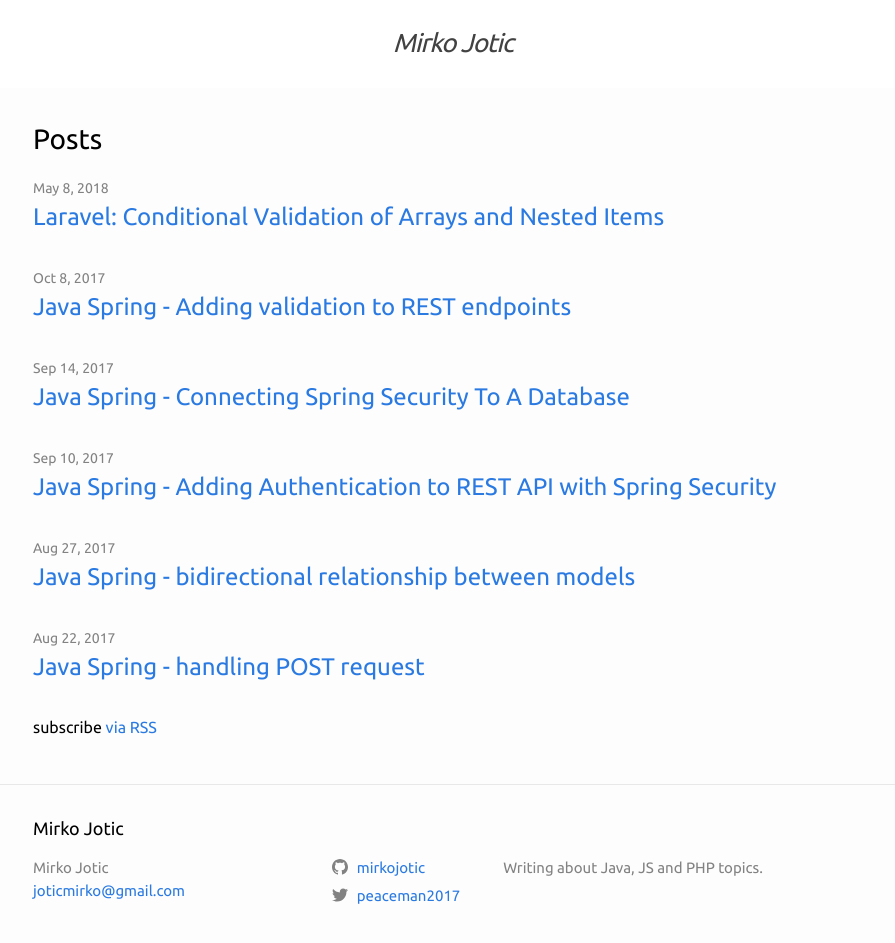
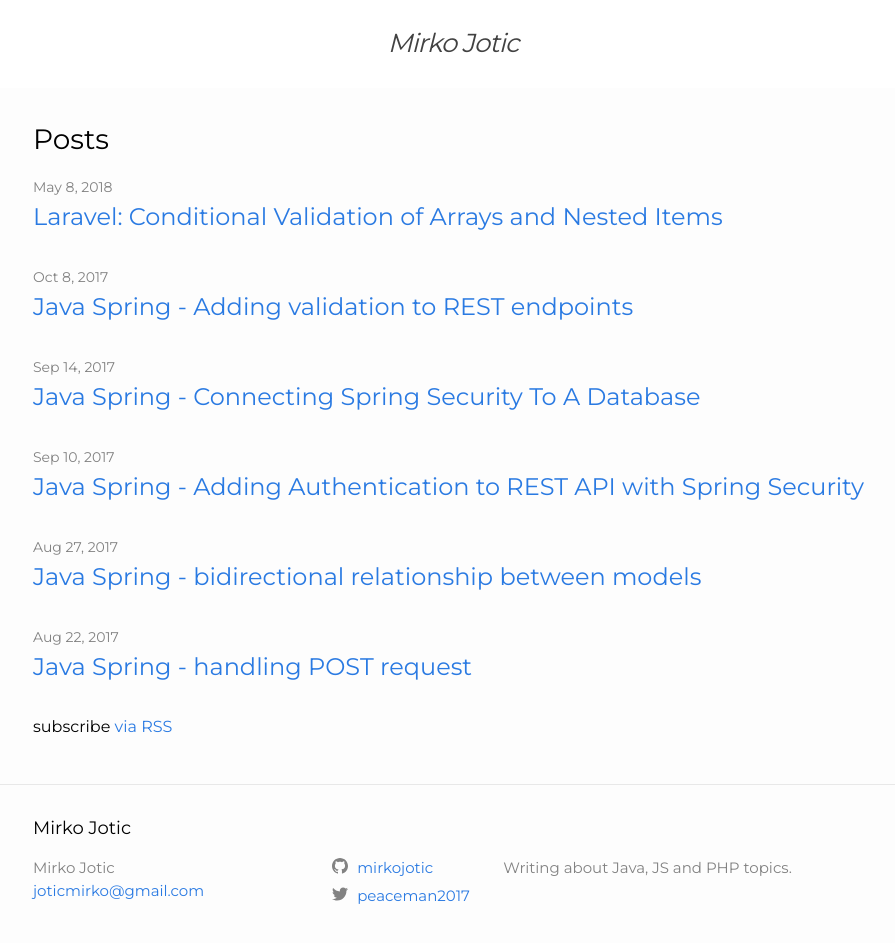
Before and after one commit to mirkojotic/mirkojotic.github.io, a Jekyll site: the page built from index.md, in a window 1280 px wide and 967 px high. Shown: the top 943 px of the window, without its empty margins (187-1082 px from the left). Built offline with Jekyll 4.4.1, drawn with Linux system fonts in a browser that asks for light colours; our own code applies the rules of GitHub Pages for plain Markdown files.

Commit message:
change the font to Montserrat

```diff
--- a/_includes/head.html
+++ b/_includes/head.html
@@ -3,7 +3,7 @@
   <meta http-equiv="X-UA-Compatible" content="IE=edge">
   <meta name="viewport" content="width=device-width, initial-scale=1">
   <link rel="stylesheet" href="{{ "/assets/main.css" | relative_url }}">
-  <link href="https://fonts.googleapis.com/css?family=Ubuntu" rel="stylesheet">
+  <link href="https://fonts.googleapis.com/css?family=Montserrat" rel="stylesheet">
   {%- feed_meta -%}
   {%- if jekyll.environment == 'production' and site.google_analytics -%}
     {%- include google-analytics.html -%}
--- a/_sass/minima.scss
+++ b/_sass/minima.scss
@@ -2,7 +2,7 @@
 
 // Define defaults for each variable.
 
-$base-font-family: 'Ubuntu', sans-serif, !default;
+$base-font-family: 'Montserrat', sans-serif, !default;
 $base-font-size:   16px !default;
 $base-font-weight: 400 !default;
 $small-font-size:  $base-font-size * 0.875 !default;
```
